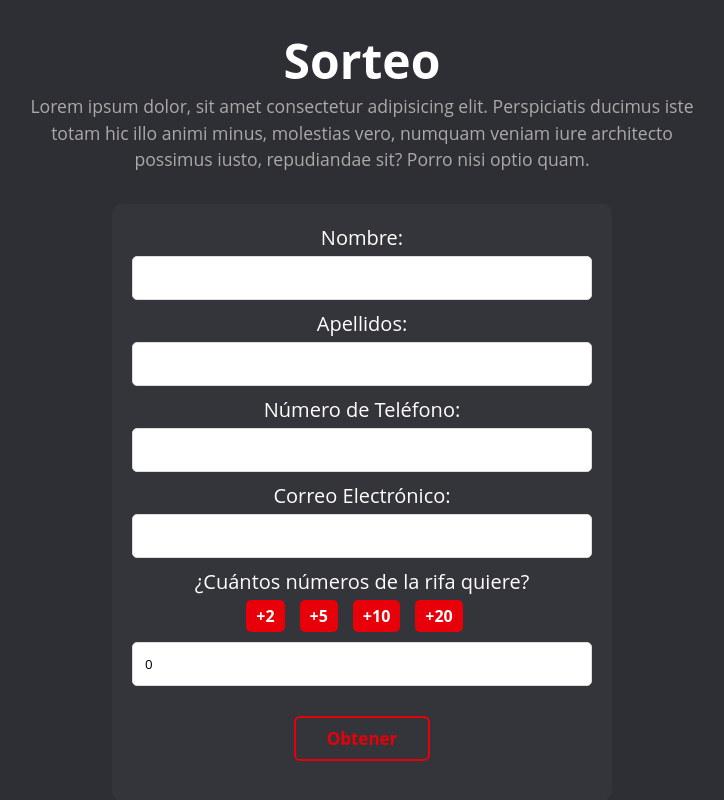
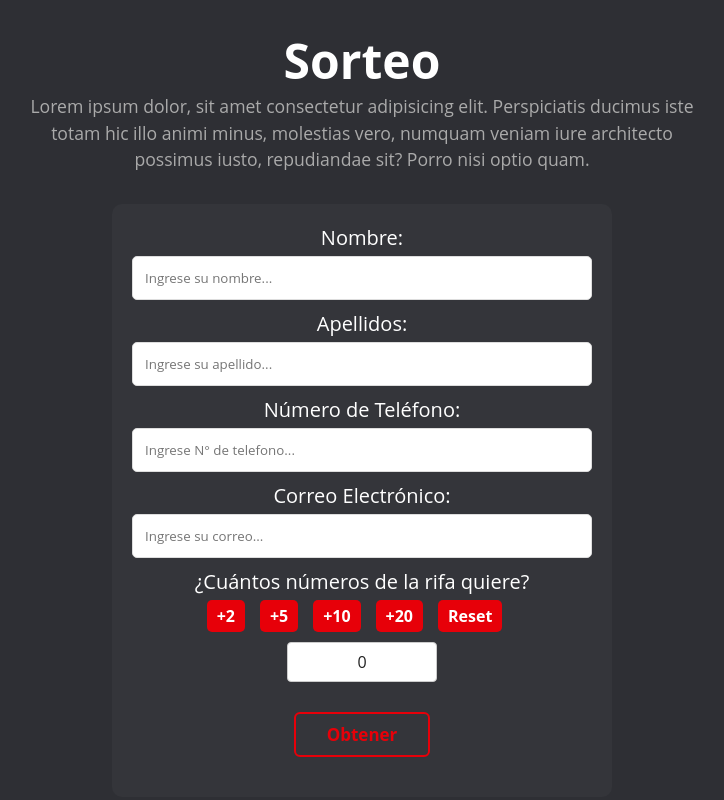
Before and after one commit to SnowCardenas/Sorteo-Project, a React (Vite) app: page / in a window 1280 px wide. Shown: the part 1905-2705 px from the top of the page, without its empty margins (278-1002 px from the left). Built offline with nearby package versions, Linux system fonts and the light colour scheme.

Commit message:
add funcionality

```diff
--- a/src/App.css
+++ b/src/App.css
@@ -279,6 +279,7 @@ input {
   cursor: pointer;
   transition: 0.5s;
 }
+
 /* .boton-submit {
   position: relative;
   overflow: hidden;
@@ -313,10 +314,30 @@ input {
   margin-right: 15px;
 }
 
+.numero_rifas {
+  border: 1px solid #ccc;
+  padding: 8px;
+  border-radius: 4px;
+  display: inline-block;
+  min-width: 150px;
+  background-color: white;
+  color: #222;
+}
+
 /* Modal */
 
-.modal {
+.modal-hidden {
   display: none;
+  position: fixed;
+  top: 0;
+  left: 0;
+  right: 0;
+  bottom: 0;
+  background-color: rgba(0, 0, 0, 0.5);
+  z-index: 100;
+}
+.modal-open {
+  display: flex;
   position: fixed;
   top: 0;
   left: 0;
--- a/src/App.jsx
+++ b/src/App.jsx
@@ -6,6 +6,7 @@ import { CiMail } from "react-icons/ci";
 import { FaInstagram } from "react-icons/fa";
 import play5 from "./assets/play5.png";
 import { Buttom } from "./components/Buttom";
+import { useState } from "react";
 
 const imgSorteo = [
   {
@@ -21,6 +22,53 @@ const imgSorteo = [
 ];
 
 function App() {
+  const [name, setName] = useState("");
+  const [lastname, setLastName] = useState("");
+  const [phone, setPhone] = useState(0);
+  const [email, setEmail] = useState("");
+  const [tickets, setTickets] = useState(0);
+  const [openModal, setOpenModal] = useState(false);
+
+  const onChangeName = (e) => {
+    setName(e.target.value);
+  };
+
+  const onChangeLastName = (e) => {
+    setLastName(e.target.value);
+  };
+
+  const onChangePhone = (e) => {
+    setPhone(e.target.value);
+  };
+
+  const onChangeEmail = (e) => {
+    setEmail(e.target.value);
+  };
+
+  const handleSubmit = (e) => {
+    e.preventDefault();
+    if (tickets === 0) {
+      return console.log("necesitas comprar un ticket");
+    }
+    console.log(name);
+    console.log(email);
+    console.log(phone);
+    console.log(lastname);
+    console.log(openModal);
+    console.log(tickets);
+  };
+
+  const handleAddTickets = (monto) => {
+    const newTickets = tickets + monto;
+    setTickets(newTickets);
+  };
+  const handleResetTickets = () => {
+    setTickets(0);
+  };
+  const handleModal = () => {
+    setOpenModal(!openModal);
+  };
+
   return (
     <>
       <section id="home">
@@ -74,66 +122,87 @@ function App() {
           </p>
         </div>
         <div className="content center">
-          <form id="formulario" className="container formu">
+          {/*Formulario*/}
+          <form onSubmit={handleSubmit} id="formulario" className="container formu">
             <div className="form-group">
               <label htmlFor="nombre" className="label">
                 Nombre:
               </label>
-              <input type="text" id="nombre" name="nombre" required />
+              <input
+                onChange={onChangeName}
+                type="text"
+                id="nombre"
+                name="nombre"
+                placeholder="Ingrese su nombre..."
+                required
+              />
             </div>
             <div className="form-group">
               <label htmlFor="apellidos" className="label">
                 Apellidos:
               </label>
-              <input type="text" id="apellidos" name="apellidos" required />
+              <input
+                onChange={onChangeLastName}
+                type="text"
+                id="apellidos"
+                name="apellidos"
+                placeholder="Ingrese su apellido..."
+                required
+              />
             </div>
             <div className="form-group">
               <label htmlFor="telefono" className="label">
                 Número de Teléfono:
               </label>
-              <input type="tel" id="telefono" name="telefono" required />
+              <input
+                onChange={onChangePhone}
+                type="number"
+                id="telefono"
+                name="telefono"
+                placeholder="Ingrese N° de telefono..."
+                required
+              />
             </div>
             <div className="form-group">
               <label htmlFor="correo" className="label">
                 Correo Electrónico:
               </label>
-              <input type="email" id="correo" name="correo" required />
+              <input
+                onChange={onChangeEmail}
+                type="email"
+                id="correo"
+                name="correo"
+                placeholder="Ingrese su correo..."
+                required
+              />
             </div>
             <div className="form-group">
               <label htmlFor="numero_rifas" className="label">
                 ¿Cuántos números de la rifa quiere?
               </label>
               <div className="botones-numero">
-                <button type="button" className="boton-numero" data-valor="2">
+                <button onClick={() => handleAddTickets(2)} type="button" className="boton-numero">
                   +2
                 </button>
-                <button type="button" className="boton-numero" data-valor="5">
+                <button onClick={() => handleAddTickets(5)} type="button" className="boton-numero">
                   +5
                 </button>
-                <button type="button" className="boton-numero" data-valor="10">
+                <button onClick={() => handleAddTickets(10)} type="button" className="boton-numero">
                   +10
                 </button>
-                <button type="button" className="boton-numero" data-valor="20">
+                <button onClick={() => handleAddTickets(20)} type="button" className="boton-numero">
                   +20
                 </button>
+                <button onClick={handleResetTickets} type="button" className="boton-numero">
+                  Reset
+                </button>
               </div>
-              <input
-                type="number"
-                id="numero_rifas"
-                name="numero_rifas"
-                required
-                min="1"
-                max="100"
-                value="0"
-                placeholder="0"
-              />
+              <div className="numero_rifas">{tickets}</div>
             </div>
-            <Buttom className="boton-submit" />
-            {/* <button type="submit" className="boton">
-              Obtener
-            </button> */}
+            <Buttom handleModal={handleModal} tickets={tickets} className="boton-submit" />
           </form>
-          <div id="modal" className="modal">
+          {/*Modal*/}
+          <div id="modal" className={`${openModal ? "modal-open" : "modal-hidden"}`}>
             <div className="modal-content">
               <h2>Tus números de la rifa son:</h2>
 
@@ -141,7 +210,7 @@ function App() {
                 <ul id="numeros"></ul>
               </main>
               <footer>
-                <button type="button" className="boton" id="cerrar-modal">
+                <button onClick={handleModal} type="button" className="boton" id="cerrar-modal">
                   Cerrar
                 </button>
               </footer>
--- a/src/components/Buttom.jsx
+++ b/src/components/Buttom.jsx
@@ -1,4 +1,17 @@
 import "./Buttom.css";
-export const Buttom = () => {
-  return <button className="buttom-submit">Obtener</button>;
+import PropTypes from "prop-types";
+
+export const Buttom = (props) => {
+  const { handleModal, tickets } = props;
+  console.log(tickets, "tickets");
+  return (
+    <button onClick={handleModal} className="buttom-submit" disabled={tickets === 0}>
+      Obtener
+    </button>
+  );
 };
+
+Buttom.propTypes = {
+  tickets: PropTypes.func.isRequired, // Validación para handleModal
+  handleModal: PropTypes.func.isRequired, // Validación para handleModal
+};
```
